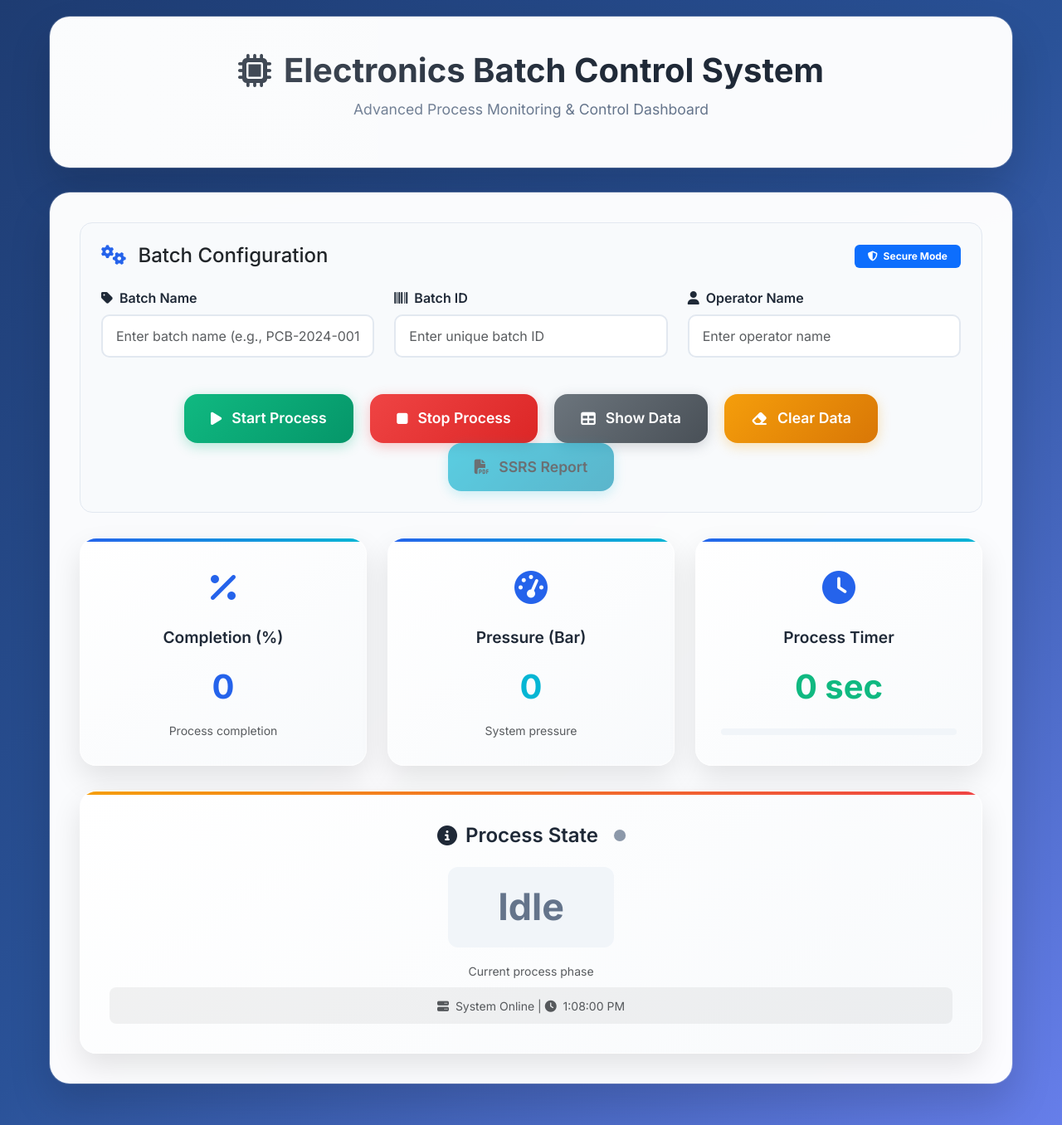
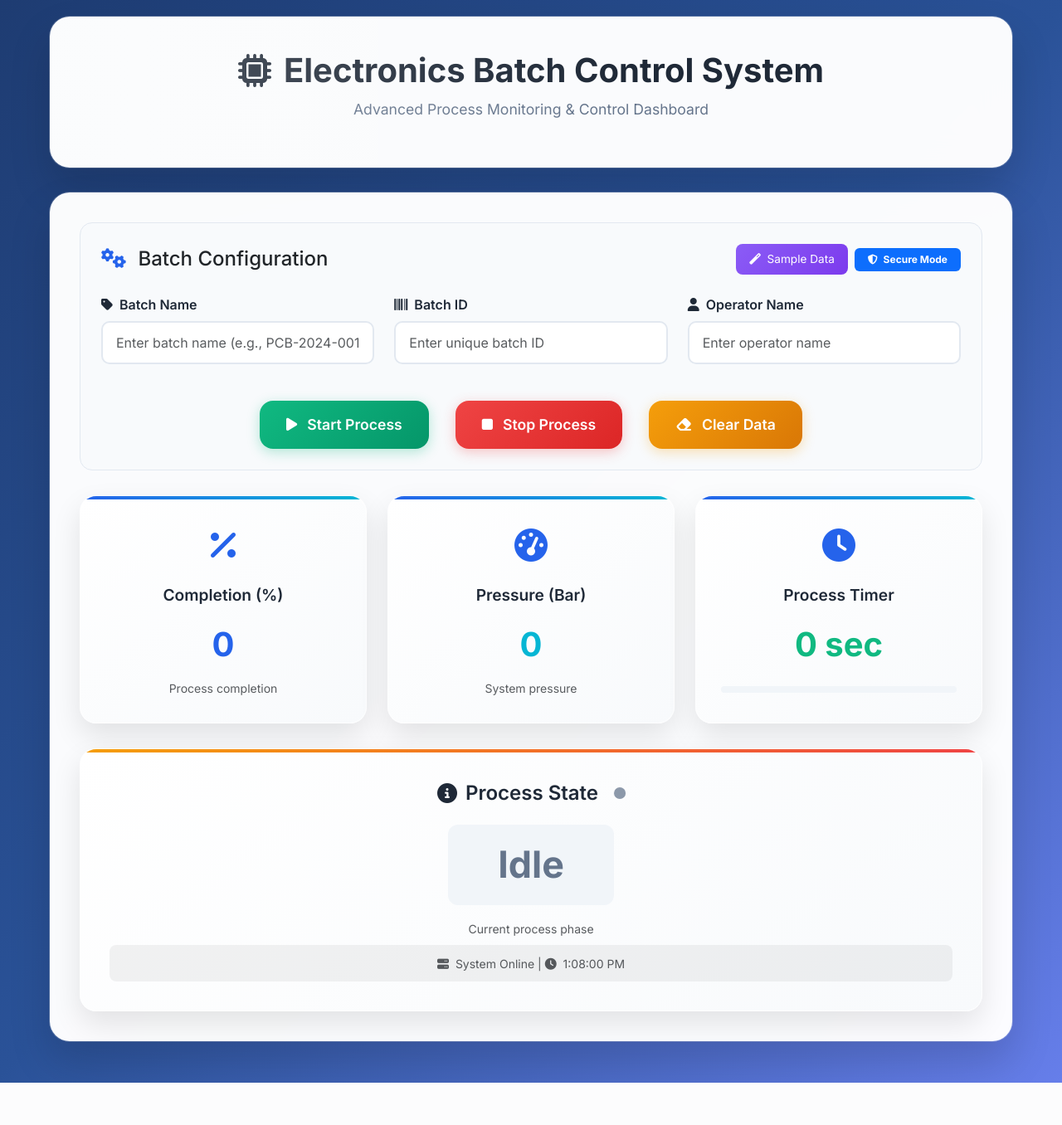
Before and after one commit to vaibhavpatill/Batch-Records, a Django app: page / in a window 1280 px wide. Shown: the whole page at 83% size. After the commit the page ends 1305 px from the top, so only its background shows below. Run offline with Django 5.2, Linux system fonts and the light colour scheme; some libraries are stand-ins or nearby versions.

Commit message:
Add sample data button and reorganize UI layout

```diff
--- a/batch_project/batch_app/templates/batch_app/batch.html
+++ b/batch_project/batch_app/templates/batch_app/batch.html
@@ -230,6 +230,8 @@
             color: white;
         }
 
+
+
         .monitoring-grid {
             display: grid;
             grid-template-columns: repeat(auto-fit, minmax(280px, 1fr));
@@ -455,9 +457,15 @@
                         <i class="fas fa-cogs me-2" style="color: var(--primary-color);"></i>
                         Batch Configuration
                     </h4>
+                    <div class="d-flex align-items-center gap-2">
+                        <button type="button" id="fill-sample-button" class="btn btn-sm" style="background: linear-gradient(135deg, #8b5cf6, #7c3aed); color: white; border: none; padding: 8px 16px; border-radius: 8px; font-size: 0.85rem;">
+                            <i class="fas fa-magic me-1"></i>
+                            Sample Data
+                        </button>
                         <div class="badge bg-primary px-3 py-2">
                             <i class="fas fa-shield-alt me-1"></i>
                             Secure Mode
+                        </div>
                     </div>
                 </div>
                 <form method="post">
@@ -492,7 +500,7 @@
                         </div>
                     </div>
 
-                    <div class="text-center mt-4">
+                    <div class="d-flex justify-content-center gap-3 mt-4">
                         <button type="button" id="start-button" class="btn btn-control btn-start">
                             <i class="fas fa-play"></i>
                             Start Process
@@ -501,17 +509,9 @@
                             <i class="fas fa-stop"></i>
                             Stop Process
                         </button>
-                        <button type="button" id="show-data-button" class="btn btn-control" style="background: linear-gradient(135deg, #6c757d, #495057); color: white; box-shadow: 0 4px 15px rgba(108, 117, 125, 0.3);">
-                            <i class="fas fa-table"></i>
-                            Show Data
-                        </button>
                         <button type="button" id="clear-button" class="btn btn-control btn-clear">
                             <i class="fas fa-eraser"></i>
                             Clear Data
-                        </button>
-                        <button type="button" id="ssrs-report-button" class="btn btn-control btn-report" disabled>
-                            <i class="fas fa-file-pdf"></i>
-                            SSRS Report
                         </button>
                     </div>
                 </form>
@@ -579,9 +579,15 @@
                         <i class="fas fa-table me-2" style="color: var(--info-color);"></i>
                         Batch Process Data
                     </h4>
+                    <div class="d-flex align-items-center gap-2">
+                        <button type="button" id="ssrs-report-button" class="btn btn-sm btn-outline-info" disabled>
+                            <i class="fas fa-file-pdf me-1"></i>
+                            Report
+                        </button>
                         <div class="badge bg-info px-3 py-2">
                             <i class="fas fa-database me-1"></i>
                             Live Data
+                        </div>
                     </div>
                 </div>
                 <div class="table-responsive">
@@ -600,9 +606,13 @@
                     </table>
                 </div>
                 <div class="text-center mt-3">
-                    <button type="button" id="hide-data-button" class="btn btn-secondary">
-                        <i class="fas fa-eye-slash"></i>
+                    <button type="button" id="hide-data-button" class="btn btn-outline-secondary">
+                        <i class="fas fa-eye-slash me-1"></i>
                         Hide Data
+                    </button>
+                    <button type="button" id="show-data-button" class="btn btn-outline-primary ms-2">
+                        <i class="fas fa-table me-1"></i>
+                        Show Data
                     </button>
                 </div>
             </div>
@@ -921,6 +931,25 @@
             });
         });
 
+        // Fill Sample Data button functionality
+        $('#fill-sample-button').click(function() {
+            $(this).prop('disabled', true).html('<i class="fas fa-spinner fa-spin me-1"></i>Loading...');
+
+            $.get('{% url "get_sample_data" %}')
+            .done(function(response) {
+                $('input[name="batch_name"]').val(response.batch_name);
+                $('input[name="batch_id"]').val(response.batch_id);
+                $('input[name="login_name"]').val(response.login_name);
+                showNotification('Sample data filled successfully!', 'success');
+            })
+            .fail(function() {
+                showNotification('Failed to load sample data', 'error');
+            })
+            .always(function() {
+                $('#fill-sample-button').prop('disabled', false).html('<i class="fas fa-magic me-1"></i>Sample Data');
+            });
+        });
+
         // Add form validation
         $('form').on('submit', function(e) {
             const batchName = $('input[name="batch_name"]').val();
--- a/batch_project/batch_app/urls.py
+++ b/batch_project/batch_app/urls.py
@@ -7,4 +7,5 @@ urlpatterns = [
     path('get_random_values/', views.get_random_values, name='get_random_values'),
     path('get_batch_data/', views.get_batch_data, name='get_batch_data'),
     path('generate_ssrs_report/', views.generate_ssrs_report, name='generate_ssrs_report'),
+    path('get_sample_data/', views.get_sample_data, name='get_sample_data'),
 ]
--- a/batch_project/batch_app/views.py
+++ b/batch_project/batch_app/views.py
@@ -111,3 +111,19 @@ def generate_ssrs_report(request):
         else:
             return JsonResponse({'status': 'error', 'message': 'Batch ID is required'})
     return JsonResponse({'status': 'error', 'message': 'Invalid request method'})
+
+def get_sample_data(request):
+    if request.method == 'GET':
+        sample_names = ['PCB-2024-001', 'ELEC-2024-002', 'CHIP-2024-003', 'BOARD-2024-004', 'COMP-2024-005']
+        sample_operators = ['John Smith', 'Sarah Johnson', 'Mike Wilson', 'Lisa Brown', 'David Lee']
+
+        batch_name = random.choice(sample_names)
+        batch_id = f"B{random.randint(1000, 9999)}"
+        login_name = random.choice(sample_operators)
+
+        return JsonResponse({
+            'batch_name': batch_name,
+            'batch_id': batch_id,
+            'login_name': login_name
+        })
+    return JsonResponse({'error': 'Invalid request method'})
```
Lines whose indentation alone changed are shown as unchanged.
